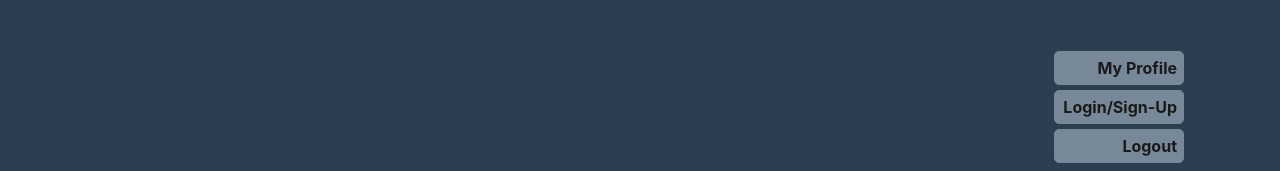
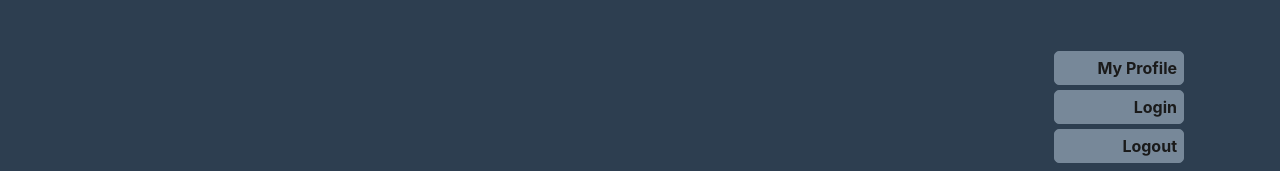
Before and after one commit to nlaramee120/MechsMeet, a React (Create React App) app in the folder client/: page /cancel in a window 1280 px wide. Shown: the top 171 px of the page. Built offline with nearby package versions, Linux system fonts and the light colour scheme.

Commit message:
removed the sign up on the login button.

```diff
--- a/client/src/components/Header/index.js
+++ b/client/src/components/Header/index.js
@@ -22,7 +22,7 @@ const Header = () => {
               className="m-1"
               style={{ fontSize: "1rem", textAlign: "right" }}
             >
-              Login/Sign-Up
+              Login
             </h1>
           </Link>
           <Link onClick={() => Auth.logout()} className="logout text-dark" to="/pay">
```
Also changed, not shown: 1 other file (tests, documents, lock files or other folders).
